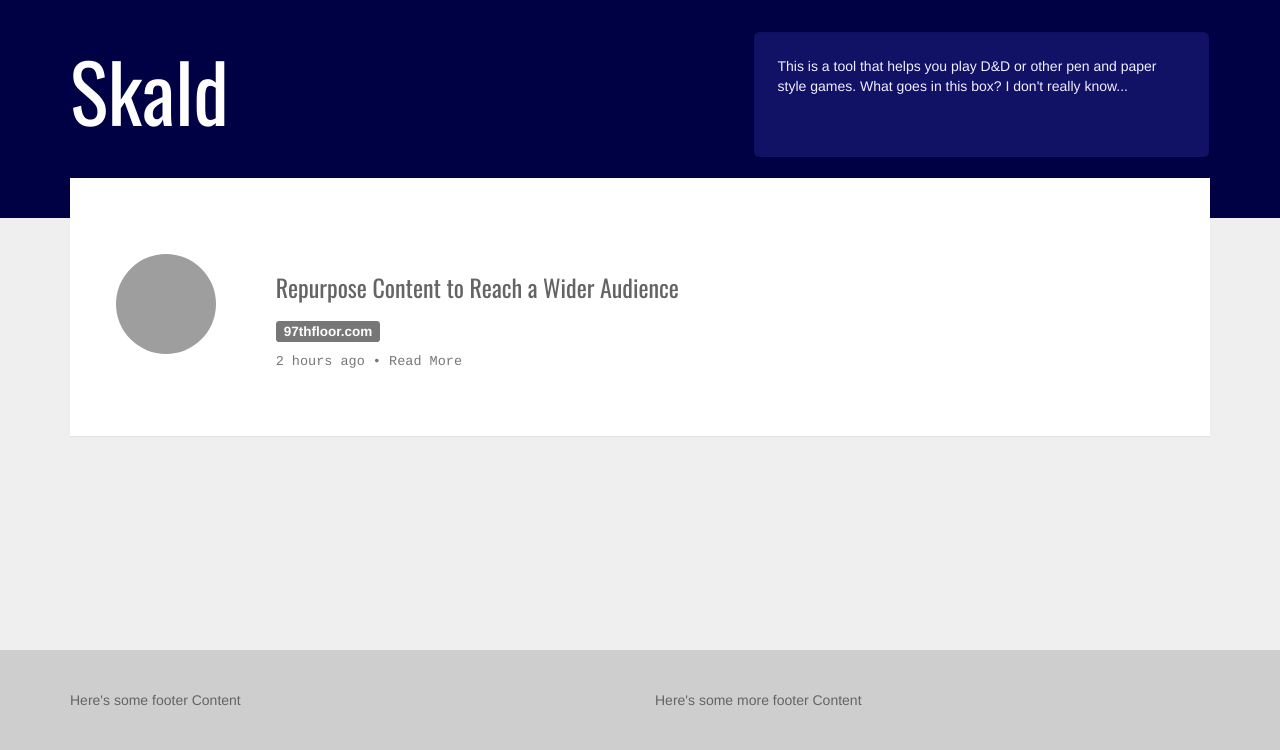
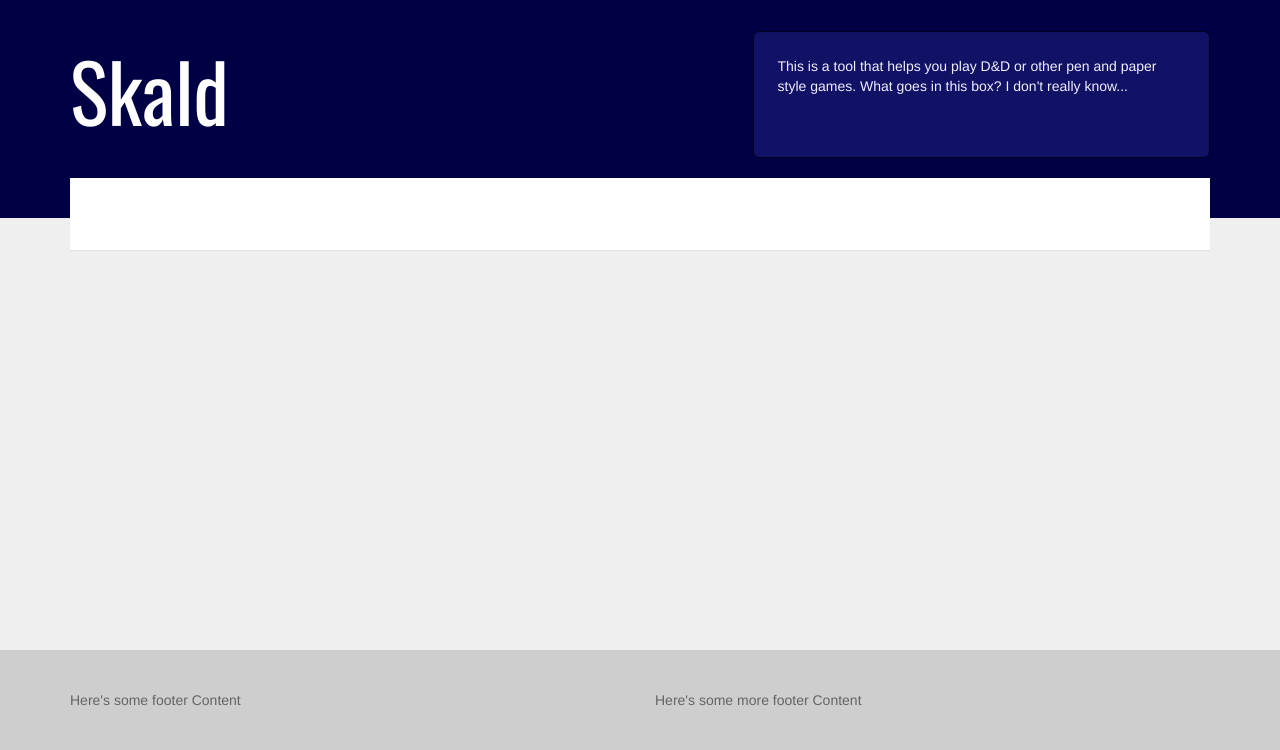
Before and after one commit to komali2/Skald, a Node server app: page / in a window 1280 px wide. Shown: the part 50-800 px from the top of the page. Run offline with Node 20, Linux system fonts and the light colour scheme; some libraries are stand-ins or nearby versions; grey boxes are pictures that could not be loaded.

Commit message:
ready for pulls

```diff
--- a/src/views/index.ejs
+++ b/src/views/index.ejs
@@ -89,25 +89,9 @@
       <div class="panel">
         <div class="panel-body">
 
-        <!--Content List-->
-          <div class="row">
-            <br>
-            <div class="col-md-2 col-sm-3 text-center">
-              <a class="story-title" href="#"><img alt="" src="http://api.randomuser.me/portraits/thumb/men/58.jpg" style="width:100px;height:100px" class="img-circle"></a>
-            </div>
-            <div class="col-md-10 col-sm-9">
-              <h3>Repurpose Content to Reach a Wider Audience</h3>
-              <div class="row">
-                <div class="col-xs-9">
-                  <h4><span class="label label-default">97thfloor.com</span></h4><h4>
-                  <small style="font-family:courier,'new courier';" class="text-muted">2 hours ago  • <a href="#" class="text-muted">Read More</a></small>
-                  </h4></div>
-                <div class="col-xs-3"></div>
-              </div>
-              <br><br>
-            </div>
-          </div>
-        <!--/Content List-->
+        <!--Content-->
+
+        <!--/Content-->
 
         </div>
       </div>
```
Also changed, not shown: README.md.
